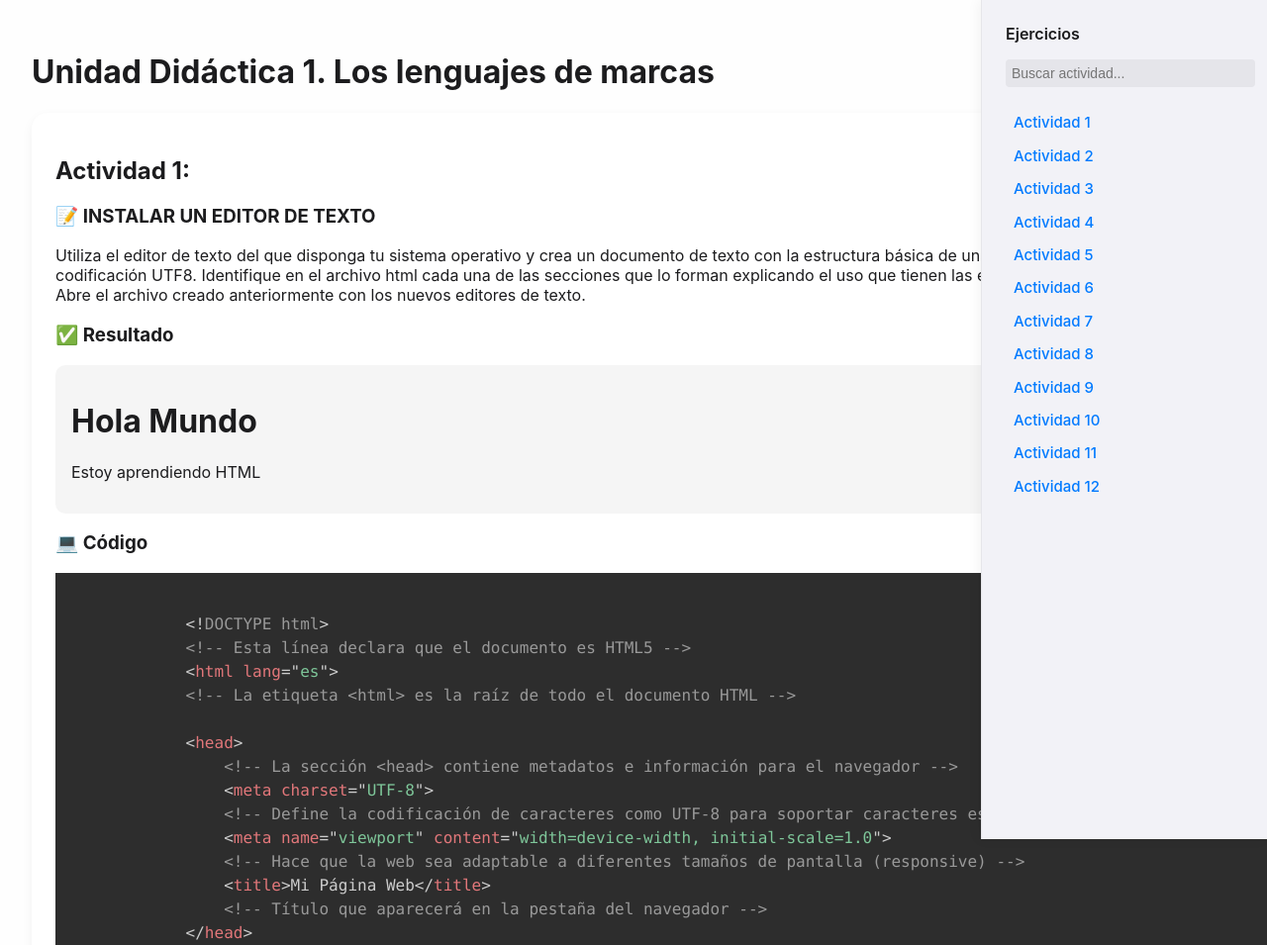
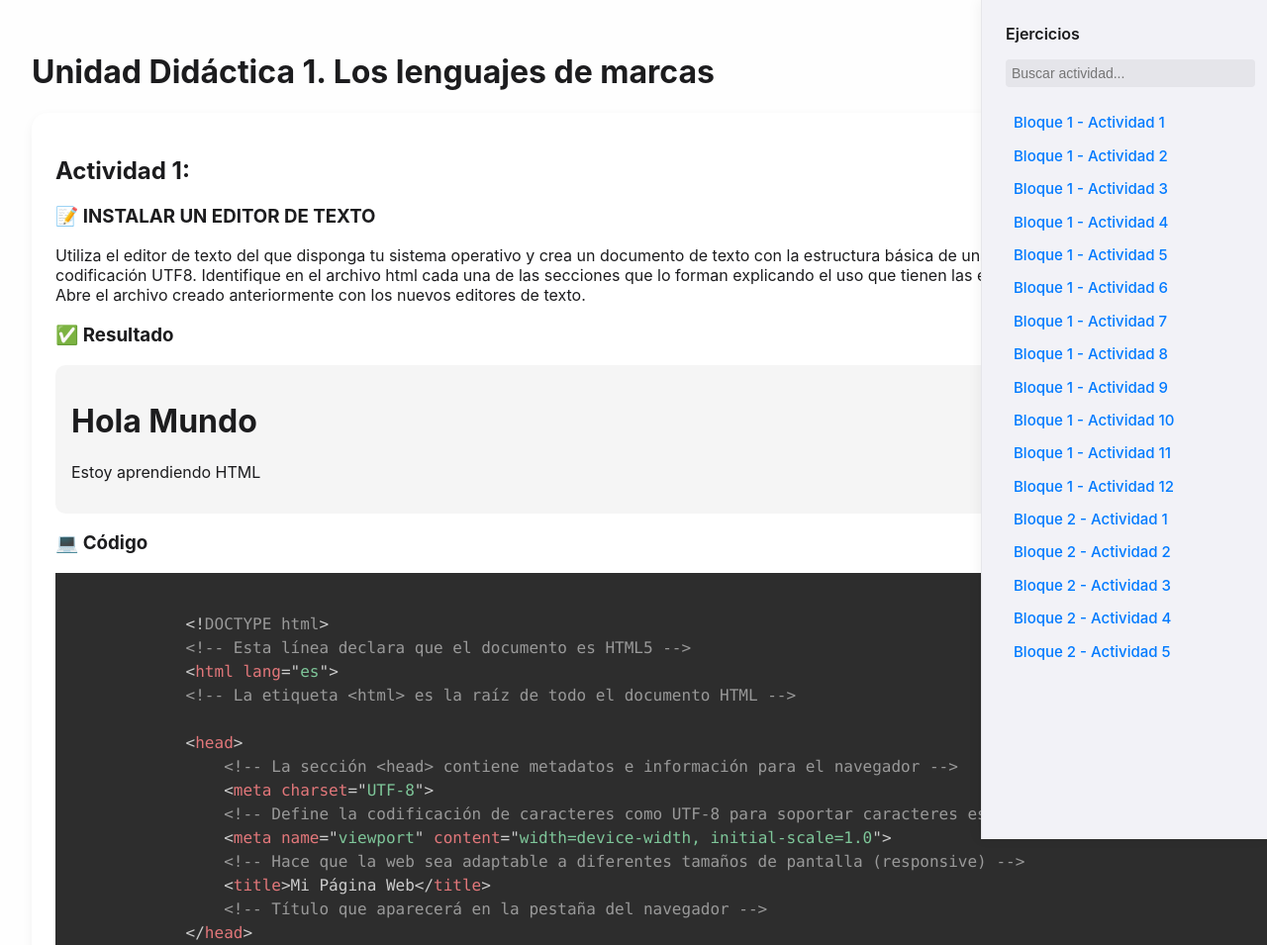
Before and after one commit to jmlora91/jmlora91.github.io, a plain HTML site: page Curso HTML/Unidad Didáctica 1. Los lenguajes de marcas/index.html in a window 1280 px wide. Shown: the top 955 px of the page at 99% size. Drawn offline with nearby package versions, Linux system fonts and the light colour scheme.

Commit message:
curso HTML
se actualiza el menú para poder incluir los ejercicios correspondientes al bloque 2

```diff
--- a/Curso HTML/Unidad Didáctica 1. Los lenguajes de marcas/index.html
+++ b/Curso HTML/Unidad Didáctica 1. Los lenguajes de marcas/index.html
@@ -1266,18 +1266,23 @@ Lorem ipsum dolor sit amet, consectetur adipiscing elit. Pellentesque habitant m
 
       <!-- Enlaces del menú -->
       <div id="lista-actividades">
-        <a href="#actividad1">Actividad 1</a>
-        <a href="#actividad2">Actividad 2</a>
-        <a href="#actividad3">Actividad 3</a>
-        <a href="#actividad4">Actividad 4</a>
-        <a href="#actividad5">Actividad 5</a>
-        <a href="#actividad6">Actividad 6</a>
-        <a href="#actividad7">Actividad 7</a>
-        <a href="#actividad8">Actividad 8</a>
-        <a href="#actividad9">Actividad 9</a>
-        <a href="#actividad10">Actividad 10</a>
-        <a href="#actividad11">Actividad 11</a>
-        <a href="#actividad12">Actividad 12</a>
+        <a href="#actividad1">Bloque 1 - Actividad 1</a>
+        <a href="#actividad2">Bloque 1 - Actividad 2</a>
+        <a href="#actividad3">Bloque 1 - Actividad 3</a>
+        <a href="#actividad4">Bloque 1 - Actividad 4</a>
+        <a href="#actividad5">Bloque 1 - Actividad 5</a>
+        <a href="#actividad6">Bloque 1 - Actividad 6</a>
+        <a href="#actividad7">Bloque 1 - Actividad 7</a>
+        <a href="#actividad8">Bloque 1 - Actividad 8</a>
+        <a href="#actividad9">Bloque 1 - Actividad 9</a>
+        <a href="#actividad10">Bloque 1 - Actividad 10</a>
+        <a href="#actividad11">Bloque 1 - Actividad 11</a>
+        <a href="#actividad12">Bloque 1 - Actividad 12</a>
+        <a href="#actividad13">Bloque 2 - Actividad 1</a>
+        <a href="#actividad14">Bloque 2 - Actividad 2</a>
+        <a href="#actividad15">Bloque 2 - Actividad 3</a>
+        <a href="#actividad16">Bloque 2 - Actividad 4</a>
+        <a href="#actividad17">Bloque 2 - Actividad 5</a>
         <!-- Agrega más enlaces según tus ejercicios -->
       </div>
     </div>
```
